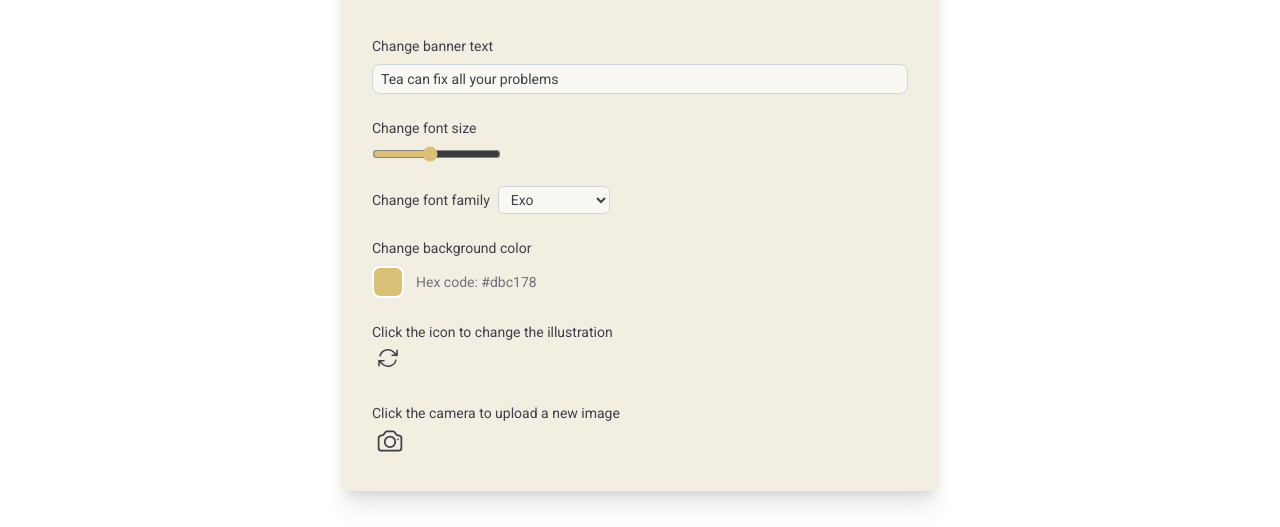
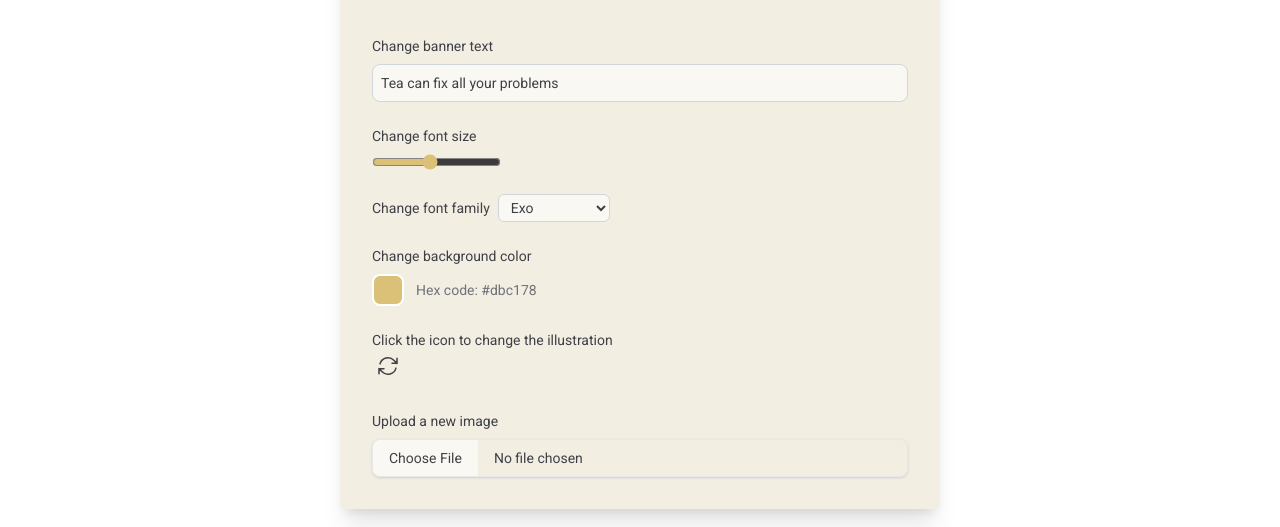
Before and after one commit to harneetsahi/wikimedia-bannerProject, a React (Vite) app: page / in a window 1280 px wide. Shown: the part 338-865 px from the top of the page. Built offline with nearby package versions, Linux system fonts and the light colour scheme.

Commit message:
Refactor: imageUpload primary functionality to the 'form' from 'image' file for accessbility

```diff
--- a/src/App.jsx
+++ b/src/App.jsx
@@ -81,16 +81,13 @@ function App() {
     <>
       <div className="max-w-300 m-auto ">
         <Navbar />
-        <Banner
-          bannerState={bannerState}
-          handleBannerImageUpload={handleBannerImageUpload}
-          currentImage={currentImage}
-        />
+        <Banner bannerState={bannerState} currentImage={currentImage} />
         <Form
           bannerState={bannerState}
           handleBannerChange={handleBannerChange}
           handleIllustrationChange={handleIllustrationChange}
           handleColorChange={handleColorChange}
+          handleBannerImageUpload={handleBannerImageUpload}
         />
       </div>
     </>
--- a/src/components/Form.jsx
+++ b/src/components/Form.jsx
@@ -10,6 +10,7 @@ const Form = memo(
     handleBannerChange,
     handleIllustrationChange,
     handleColorChange,
+    handleBannerImageUpload,
   }) => {
     const showPicker = useRef();
     const [isPickerOpen, setIsPickerOpen] = useState(false);
@@ -20,15 +21,15 @@ const Form = memo(
     return (
       <>
         <main className=" bg-[#e2d9be73] font-roboto text-zinc-700 rounded-md shadow-xl md:w-1/2 mx-3 my-10 md:mx-auto pt-8">
-          <h2 className="text-center md:text-xl text-lg ">
+          <h1 className="text-center md:text-xl text-lg ">
             Customize the banner
-          </h2>
+          </h1>
           <form className="p-8 flex flex-col gap-6 md:text-md text-sm">
             <div>
               <label htmlFor="text">
                 Change banner text
                 <input
-                  className="w-full border-1 border-gray-300 bg-[#ffffff9c] rounded-lg px-2 py-1 mt-2"
+                  className="w-full border-1 border-gray-300 bg-[#ffffff9c] rounded-lg px-2 py-2 mt-2"
                   placeholder="Type new text"
                   type="text"
                   id="text"
@@ -111,16 +112,22 @@ const Form = memo(
               <button
                 onClick={handleIllustrationChange}
                 data-testid="illustration-element"
+                type="button"
               >
-                <RepeatIcon className={"size-6 m-1 cursor-pointer"} />
+                <RepeatIcon className={"size-8 p-1 cursor-pointer"} />
               </button>
             </div>
 
             <div data-testid="camera-element">
               <label htmlFor="image">
-                Click the camera to upload a new image
-                <CameraIcon
-                  className={`size-7 m-1 text-zinc-700 cursor-pointer`}
+                Upload a new image
+                <input
+                  className="block mt-2 w-full border border-gray-200 shadow-sm rounded-lg text-sm file:bg-[#ffffff9c] file:border-0 file:me-4 file:py-2 file:px-4"
+                  data-testid="image-element"
+                  type="file"
+                  name="image"
+                  id="image"
+                  onChange={handleBannerImageUpload}
                 />
               </label>
             </div>
--- a/src/components/Image.jsx
+++ b/src/components/Image.jsx
@@ -1,7 +1,7 @@
-import React, { memo, useEffect } from "react";
+import React, { memo } from "react";
 import CameraIcon from "../icons/CameraIcon";
 
-const Image = memo(({ currentImage, handleBannerImageUpload }) => {
+const Image = memo(({ currentImage }) => {
   return (
     <>
       <div className=" relative h-full">
@@ -22,14 +22,6 @@ const Image = memo(({ currentImage, handleBannerImageUpload }) => {
           className="absolute right-2 bottom-2 bg-gray-200/90 p-1 rounded-xl "
         >
           <CameraIcon className="md:size-4 size-2 cursor-pointer" />
-          <input
-            className="hidden"
-            data-testid="input-element"
-            type="file"
-            name="image"
-            id="image"
-            onChange={handleBannerImageUpload}
-          />
         </label>
       </div>
     </>
```
